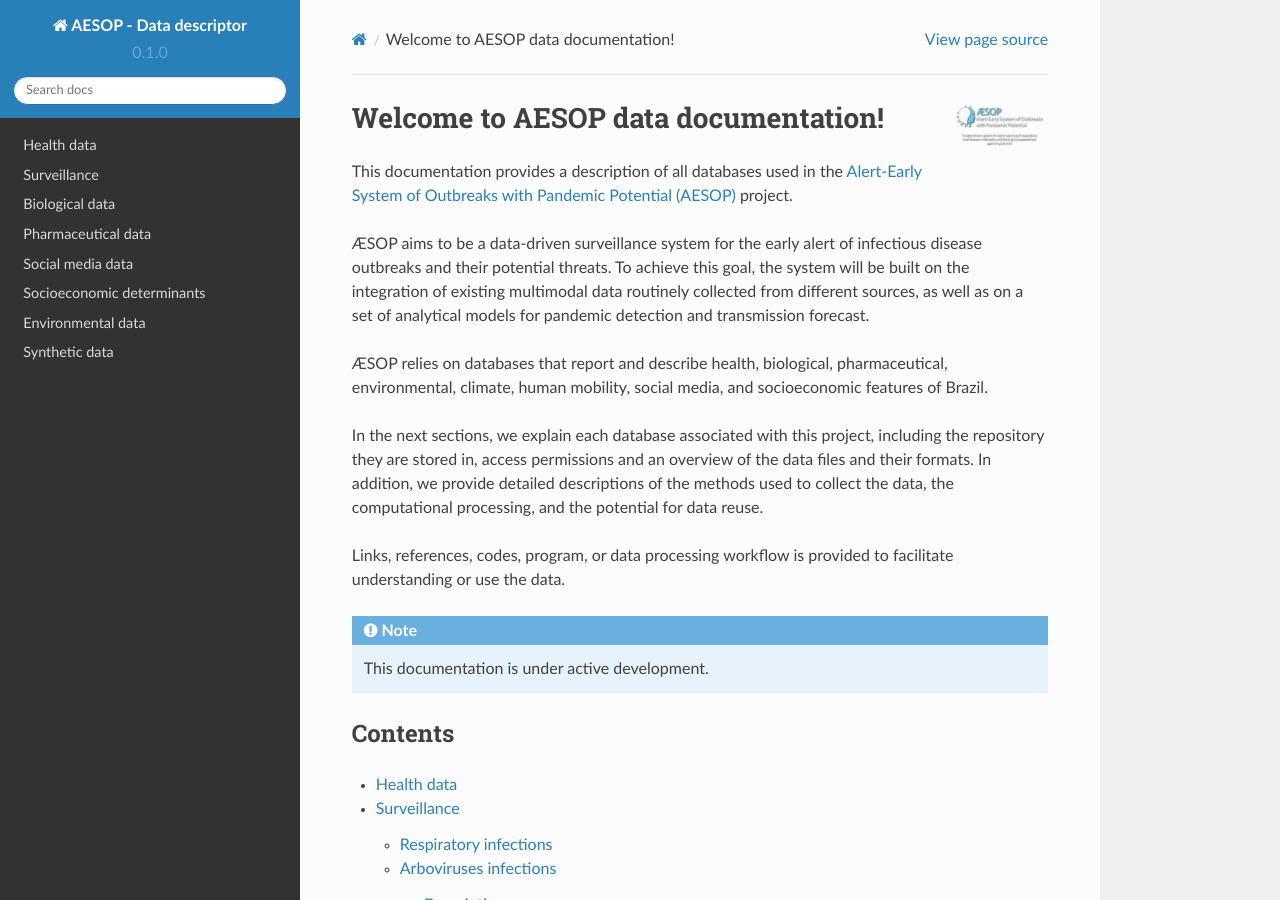
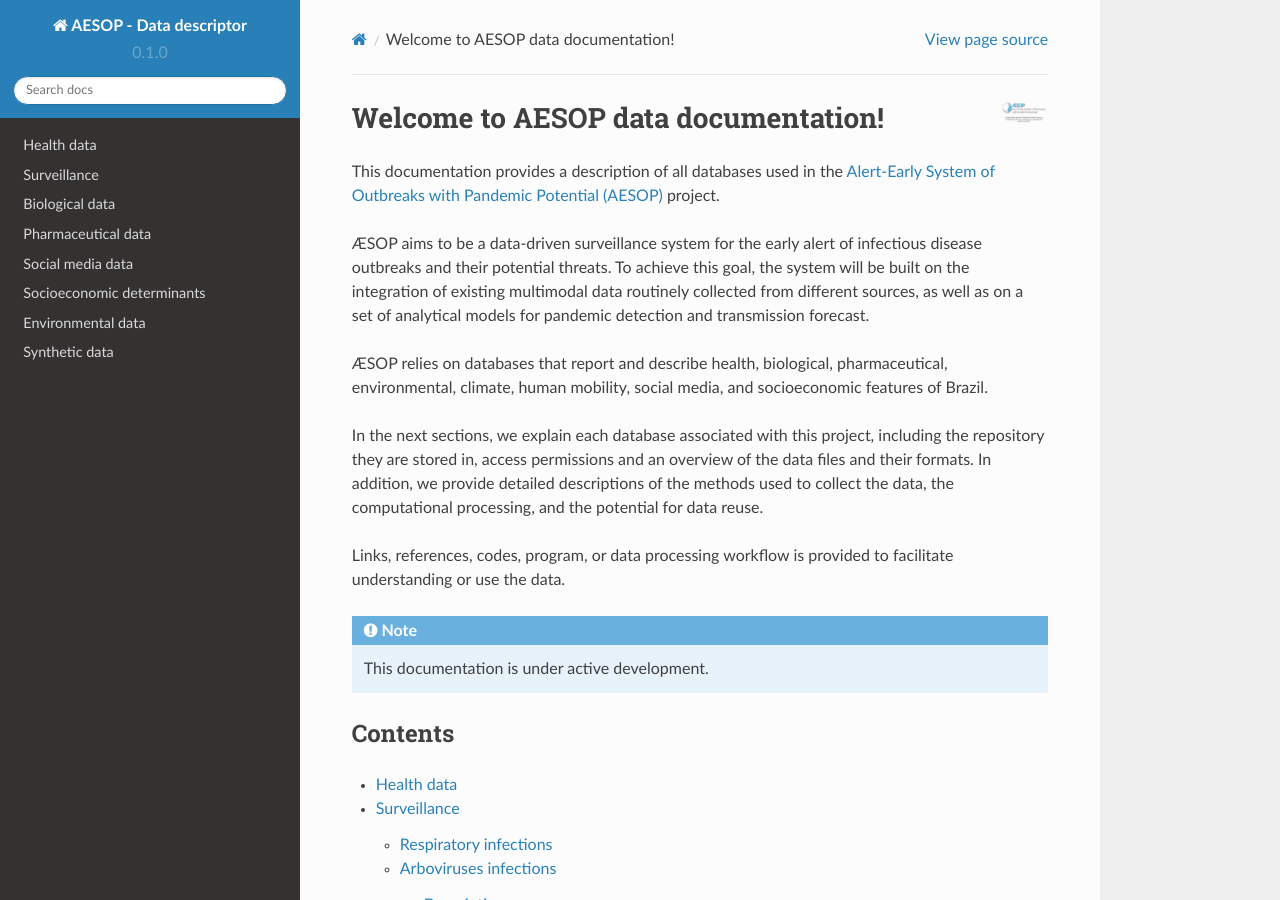
Before and after one commit to cidacslab/AESOP-Data-Documentation, a Sphinx documentation site: the page built from docs/source/index.rst, in a window 1280 px wide and 900 px high. Built offline with Sphinx 7.4.7 and the Read the Docs theme 2.0.0, drawn with Linux system fonts in a browser that asks for light colours.

Commit message:
test figure insert.

```diff
--- a/docs/source/index.rst
+++ b/docs/source/index.rst
@@ -1,6 +1,6 @@
 .. image:: aesop_logo.png
-   :height: 100px
-   :width: 200 px
+   :height: 50px
+   :width: 100 px
    :scale: 50 %
    :alt: alternate text
    :align: right
```
